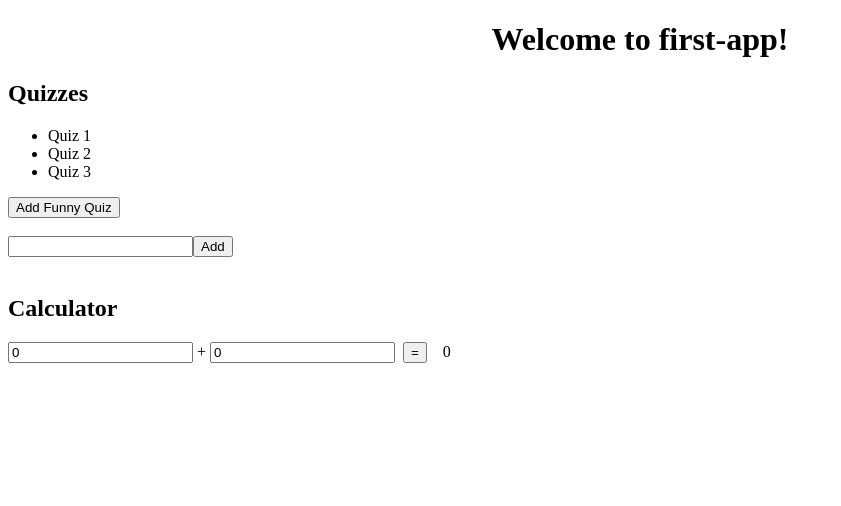
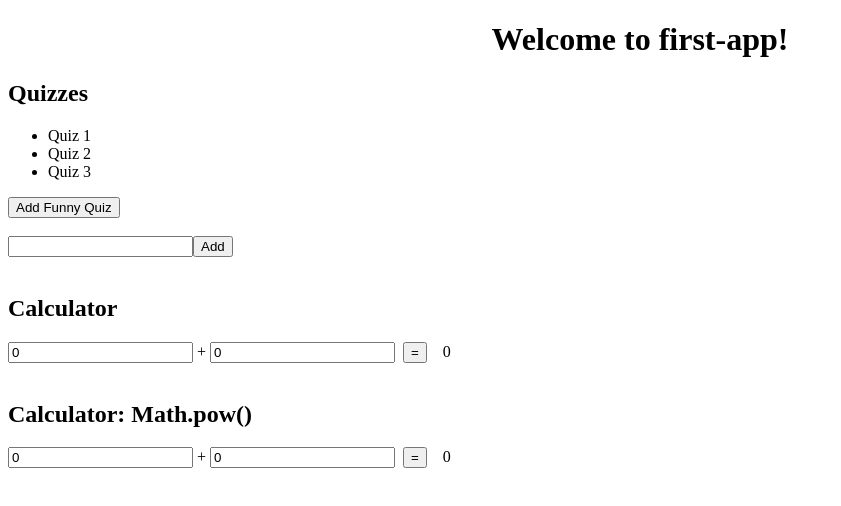
Before and after one commit to 2018-summer-mjs/first-app, an Angular app: page / in a window 1280 px wide. Shown: the top 506 px of the page, without its empty margins (0-841 px from the left). Built offline with nearby package versions, Linux system fonts and the light colour scheme.

Commit message:
Build - Calculator Math.pow()

```diff
--- a/src/app/app.component.html
+++ b/src/app/app.component.html
@@ -31,3 +31,14 @@
   &nbsp;&nbsp;
   <label>{{ addNumbersResult }}</label>
 </div>
+
+<br>
+<h2>Calculator: Math.pow()</h2>
+<div>
+  <input type="number" [(ngModel)]="powNumberOne">
+  +
+  <input type="number" [(ngModel)]="powNumberTwo">
+  &nbsp;<button (click)="powNumbers()">=</button>
+  &nbsp;&nbsp;
+  <label>{{ powNumbersResult }}</label>
+</div>
--- a/src/app/app.component.ts
+++ b/src/app/app.component.ts
@@ -63,4 +63,16 @@ export class AppComponent {
     this.addNumbersResult = Number(this.addNumberOne) + Number(this.addNumberTwo);
   }
 
+  //
+  // Calculator Math.pow
+  //
+
+  public powNumberOne = 0;
+  public powNumberTwo = 0;
+  public powNumbersResult = 0;
+
+  public powNumbers() {
+    this.powNumbersResult = Math.pow(Number(this.powNumberOne), Number(this.powNumberTwo))
+  }
+
 }
```
